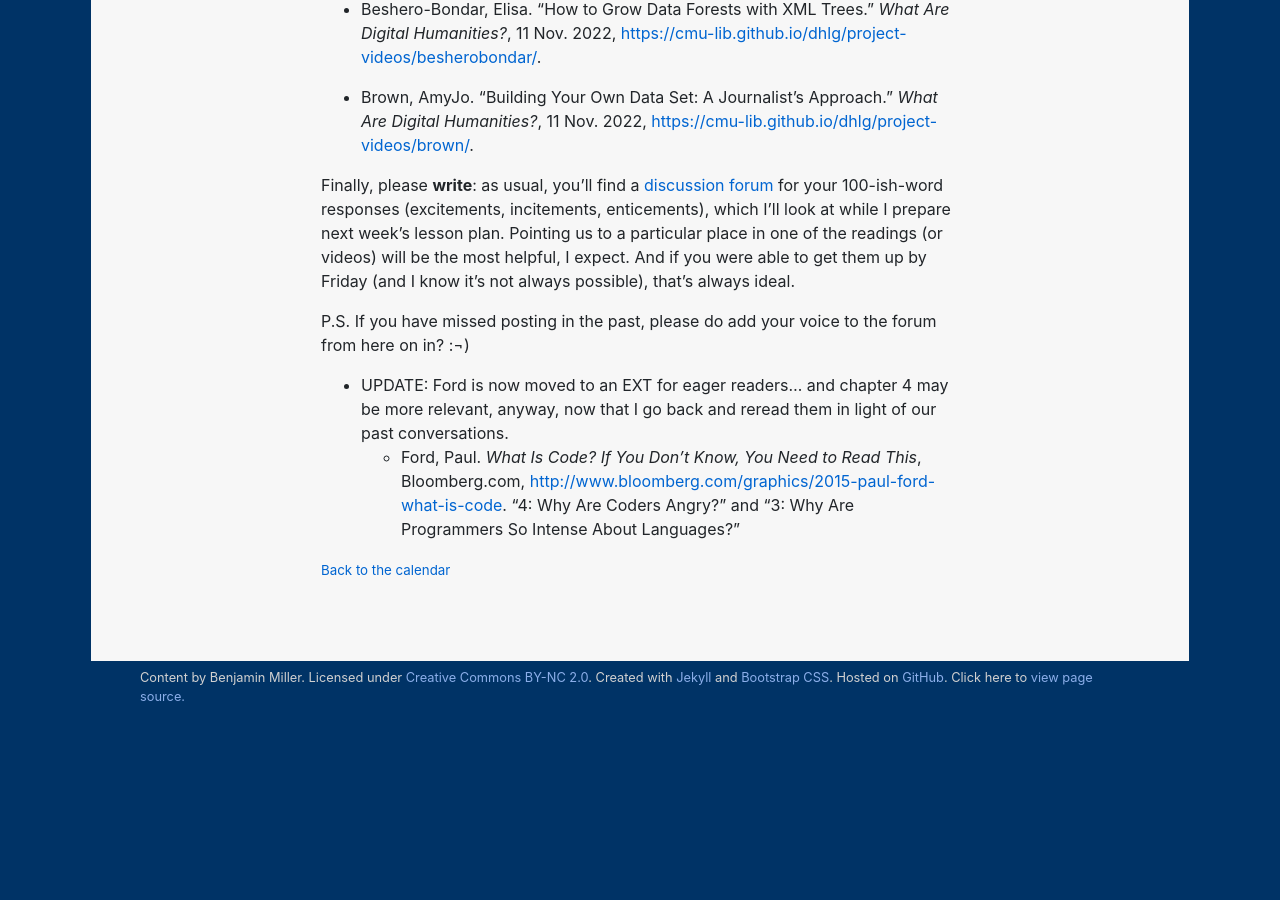
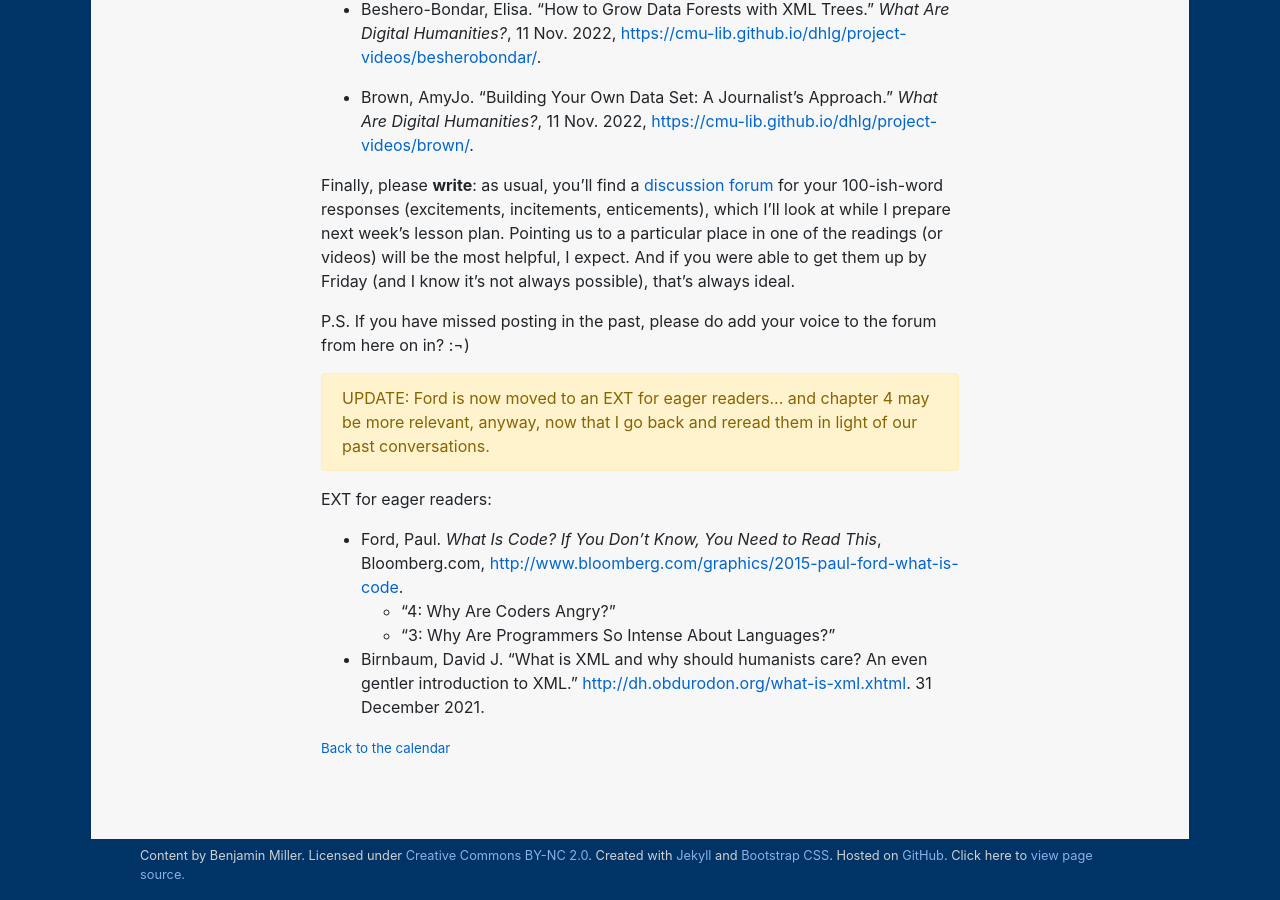
Before and after one commit to benmiller314/dsam2023fall, a Jekyll site: the page built from plans/week-06.md, in a window 1280 px wide and 900 px high, scrolled down 4322 px. Built offline with Jekyll 4.4.1, drawn with Linux system fonts in a browser that asks for light colours; our own code applies the rules of GitHub Pages for plain Markdown files; before the commit the page ends 5044 px from its top, so only the background shows below that.

Commit message:
add Birnbaum's "even gentler" intro to XML for humanists

```diff
--- a/plans/week-06.md
+++ b/plans/week-06.md
@@ -163,5 +163,10 @@ Finally, please **write**: as usual, you'll find a [discussion forum]({{site.rep
 
 P.S. If you have missed posting in the past, please do add your voice to the forum from here on in? :¬)
 
-* UPDATE: Ford is now moved to an EXT for eager readers... and chapter 4 may be more relevant, anyway, now that I go back and reread them in light of our past conversations.
-    - Ford, Paul. _What Is Code? If You Don’t Know, You Need to Read This_, Bloomberg.com, <a href="http://www.bloomberg.com/graphics/2015-paul-ford-what-is-code/">http://www.bloomberg.com/graphics/2015-paul-ford-what-is-code</a>. "4: Why Are Coders Angry?" and “3: Why Are Programmers So Intense About Languages?”
+<div class="alert alert-warning">UPDATE: Ford is now moved to an EXT for eager readers... and chapter 4 may be more relevant, anyway, now that I go back and reread them in light of our past conversations.</div>
+
+EXT for eager readers:
+* Ford, Paul. _What Is Code? If You Don’t Know, You Need to Read This_, Bloomberg.com, <a href="http://www.bloomberg.com/graphics/2015-paul-ford-what-is-code/">http://www.bloomberg.com/graphics/2015-paul-ford-what-is-code</a>.
+    - "4: Why Are Coders Angry?"
+    - “3: Why Are Programmers So Intense About Languages?”
+* Birnbaum, David J. "What is XML and why should humanists care? An even gentler introduction to XML." [http://dh.obdurodon.org/what-is-xml.xhtml](http://dh.obdurodon.org/what-is-xml.xhtml). 31 December 2021.
```
Also changed, not shown: schedule.md (+2 -1 lines).
